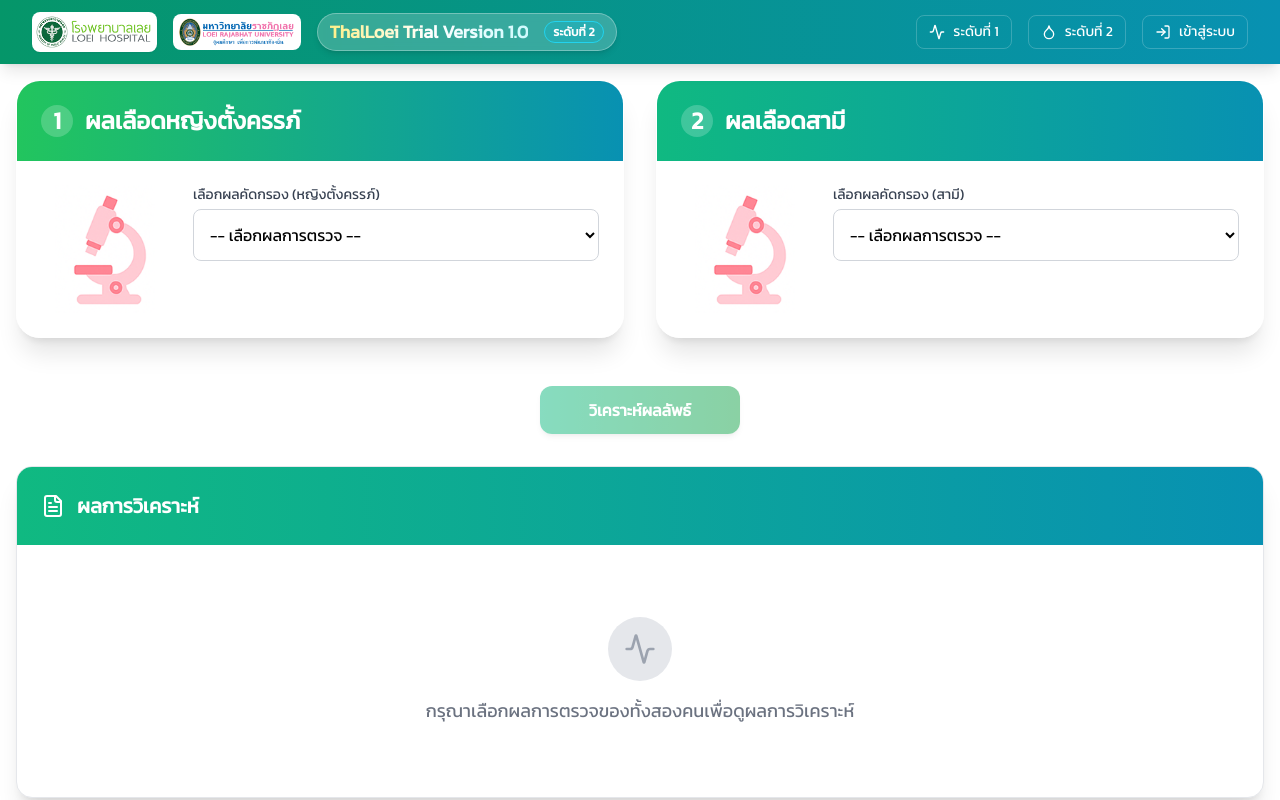
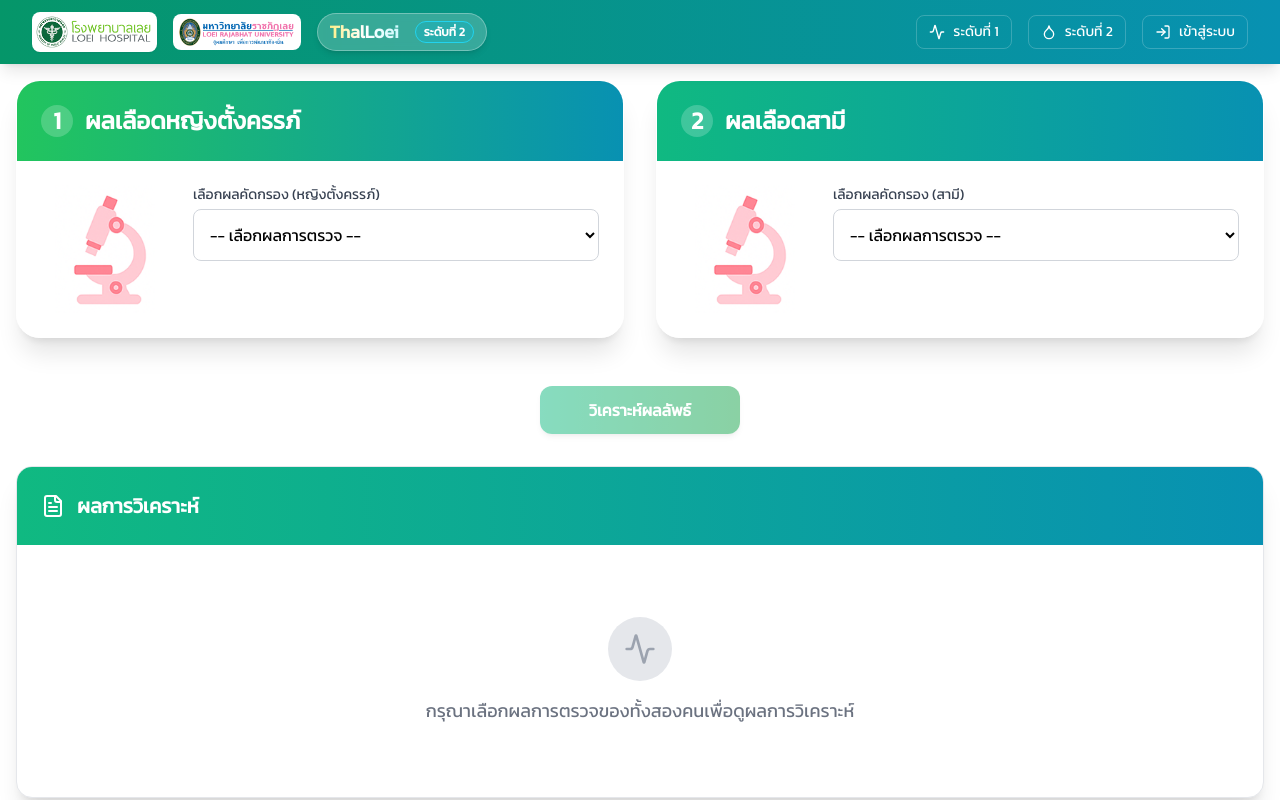
Before and after one commit to Bunlung777/Web-Hp, a React (Create React App) app: page /Blood in a window 1280 px wide. Shown: the top 800 px of the page. Built offline with nearby package versions, Linux system fonts and the light colour scheme.

Commit message:
no message

```diff
--- a/public/index.html
+++ b/public/index.html
@@ -25,7 +25,7 @@
       work correctly both with client-side routing and a non-root public URL.
       Learn how to configure a non-root public URL by running `npm run build`.
     -->
-    <title>React App</title>
+    <title>ThalLoei</title>
   </head>
   <body>
     <noscript>You need to enable JavaScript to run this app.</noscript>
--- a/src/App.js
+++ b/src/App.js
@@ -307,8 +307,8 @@ const isStep2Disabled = step2MCV === '' || step2MCH === '' || !step2DCIP;
   <div className="fixed top-0 inset-x-0 z-50 flex justify-center pointer-events-none">
       <div
         className={[
-         "mt-3 w-full max-w-xl rounded-xl border p-3 shadow-lg transition-all duration-300 pointer-events-auto",
-         alert.show ? "opacity-100 translate-y-0" : "opacity-0 -translate-y-4",
+          "mt-3 w-full max-w-xl rounded-xl border p-3 shadow-lg transition-all duration-300",
+          alert.show ? "opacity-100 translate-y-0 pointer-events-auto" : "opacity-0 -translate-y-4 pointer-events-none",
           alert.type === "success"
             ? "bg-emerald-50 border-emerald-200 text-emerald-800"
             : "bg-red-50 border-red-200 text-red-800",
--- a/src/Navbar.js
+++ b/src/Navbar.js
@@ -118,7 +118,7 @@ if (location.pathname === '/ThalassemiaScreening') {
                bg-clip-text text-transparent
                truncate max-w-[160px] sm:max-w-[220px] lg:max-w-none"
   >
-    ThalLoei Trial Version 1.0
+    ThalLoei
   </span>
 
  {levelText && (
@@ -226,7 +226,7 @@ if (location.pathname === '/ThalassemiaScreening') {
             <span className="text-white font-semibold text-base mb-2">
               Thalaloei Trail Version 1.0
             </span>
-            {steps.map((step, i) => (
+            {visibleSteps.map((step, i) => (
               <button
                 key={i}
                 onClick={() => {
```
Also changed, not shown: public/loeih-logo_.png (added). Lines whose indentation alone changed are shown as unchanged.
